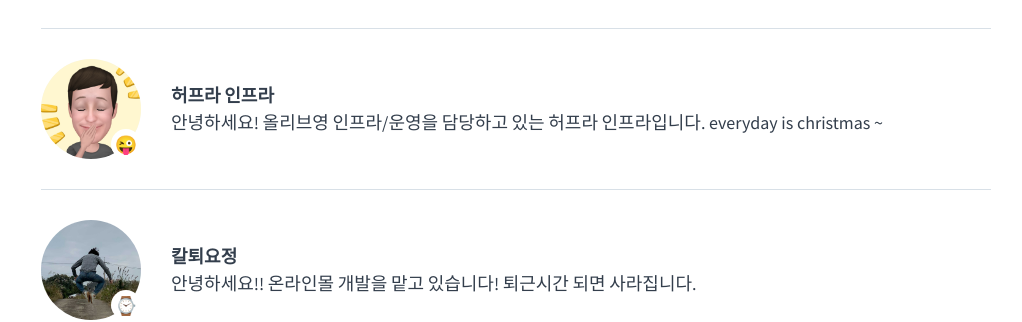
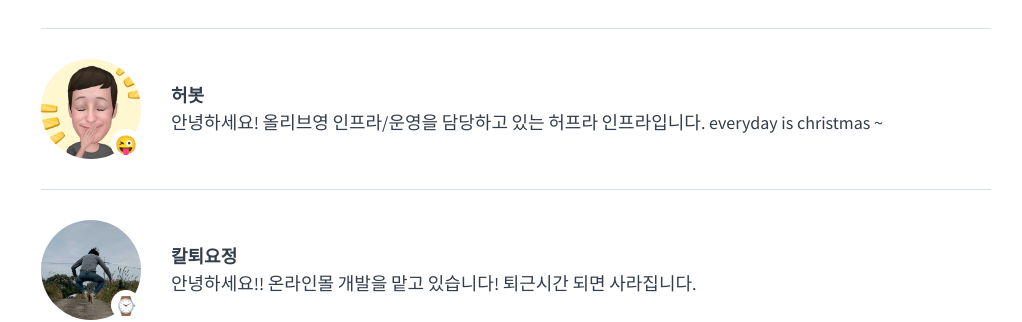
Before and after one commit to tedpark/oy-alldev.github.io, a Jekyll site: the page built from about/index.md, in a window 1280 px wide and 900 px high, scrolled down 1548 px. Shown: the part 176-498 px from the top of the window, without its empty margins (124-1146 px from the left). Built offline with Jekyll 4.4.1, drawn with Linux system fonts in a browser that asks for light colours.

Commit message:
Update _data/members.yml

```diff
--- a/_data/members.yml
+++ b/_data/members.yml
@@ -17,7 +17,7 @@
   comment: 안녕하세요! 올디브에서 온라인몰 전시/상품을 담당하고 있는 막내 개발자입니다.
 
 - id: 831341
-  name: 허프라 인프라
+  name: 허봇
   emoji: 😜
   comment: 안녕하세요! 올리브영 인프라/운영을 담당하고 있는 허프라 인프라입니다. everyday is christmas ~
 
```
